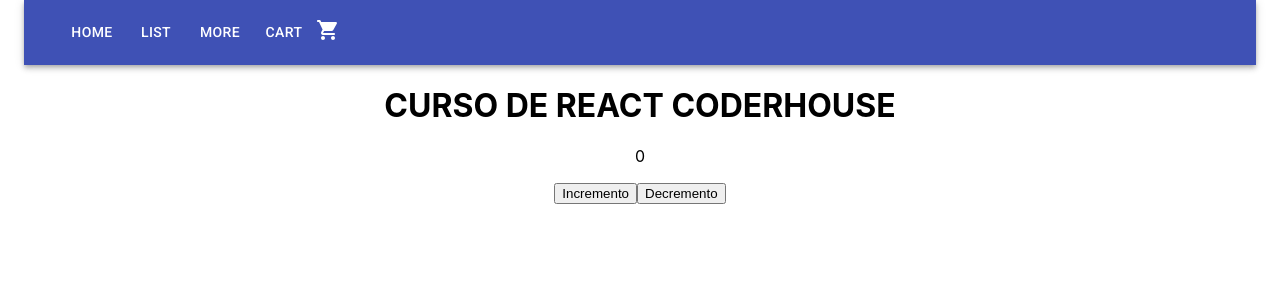
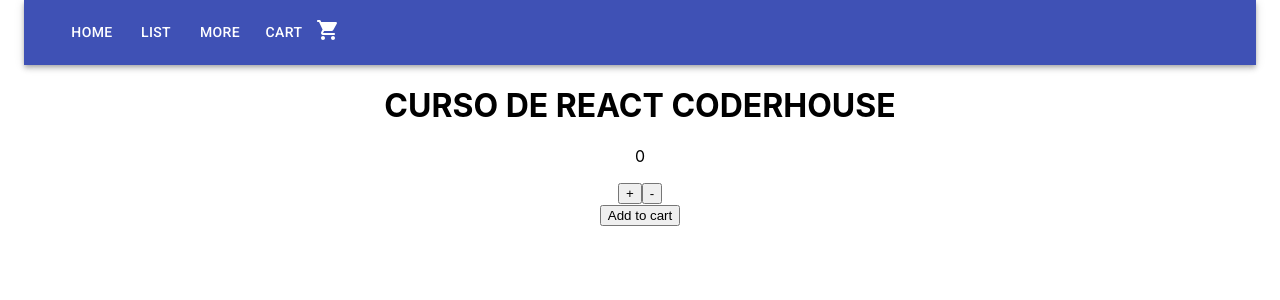
Before and after one commit to maoforero/React2022, a React (Create React App) app: page / in a window 1280 px wide. Shown: the top 300 px of the page. Built offline with nearby package versions, Linux system fonts and the light colour scheme.

Commit message:
logica de botones

```diff
--- a/src/components/Count/Count.jsx
+++ b/src/components/Count/Count.jsx
@@ -1,10 +1,15 @@
-import React, { Fragment } from 'react'
+import React, { Fragment, useState } from 'react';
 
-const Count = () => {
+const Count = (stock, initial, onAdd) => {
+
+  const [count, setCount] = useState(0);
+
   return (
     <Fragment>
       <div className="container__Count--Buttons">
-
+        <div className='Count--p'>
+          <p>{count}</p>
+        </div>
         <div className="Count--Buttons">
           <button id="button--Increment">+</button>
           <button id="button--Decrement">-</button>
--- a/src/components/ItemListContainer/ItemListContainer.jsx
+++ b/src/components/ItemListContainer/ItemListContainer.jsx
@@ -1,26 +1,14 @@
 import React, { useState } from 'react';
+import Count from '../Count/Count';
 
 
 export default function  ItemListContainer (){
 
-  const [numeroCount, setNumero] = useState(0);
-
-  function incrementoClick(){
-    setNumero(numeroCount+1);
-  }
-
-  function decrementoClick(){
-    setNumero(numeroCount--);
-  }
 
   return (
     <div>
       <h1>CURSO DE REACT CODERHOUSE</h1>
-      <p>{numeroCount}</p>
-      <div>
-        <button onClick={incrementoClick}>Incremento</button>
-        <button onclick={decrementoClick}>Decremento</button>
-      </div>
+      <Count stock="5" initial="1"/>
     </div>
   )
 }
```
Also changed, not shown: 1 other file (tests, documents, lock files or other folders).
